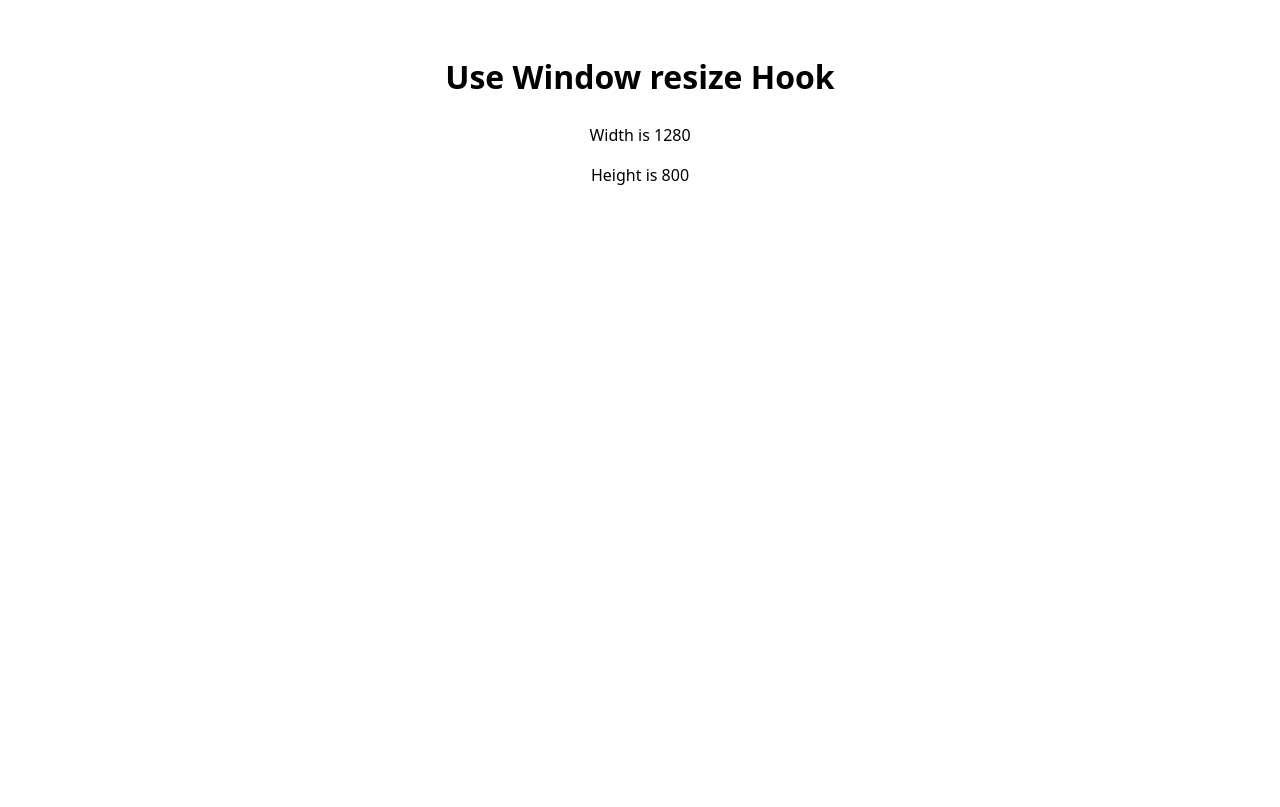
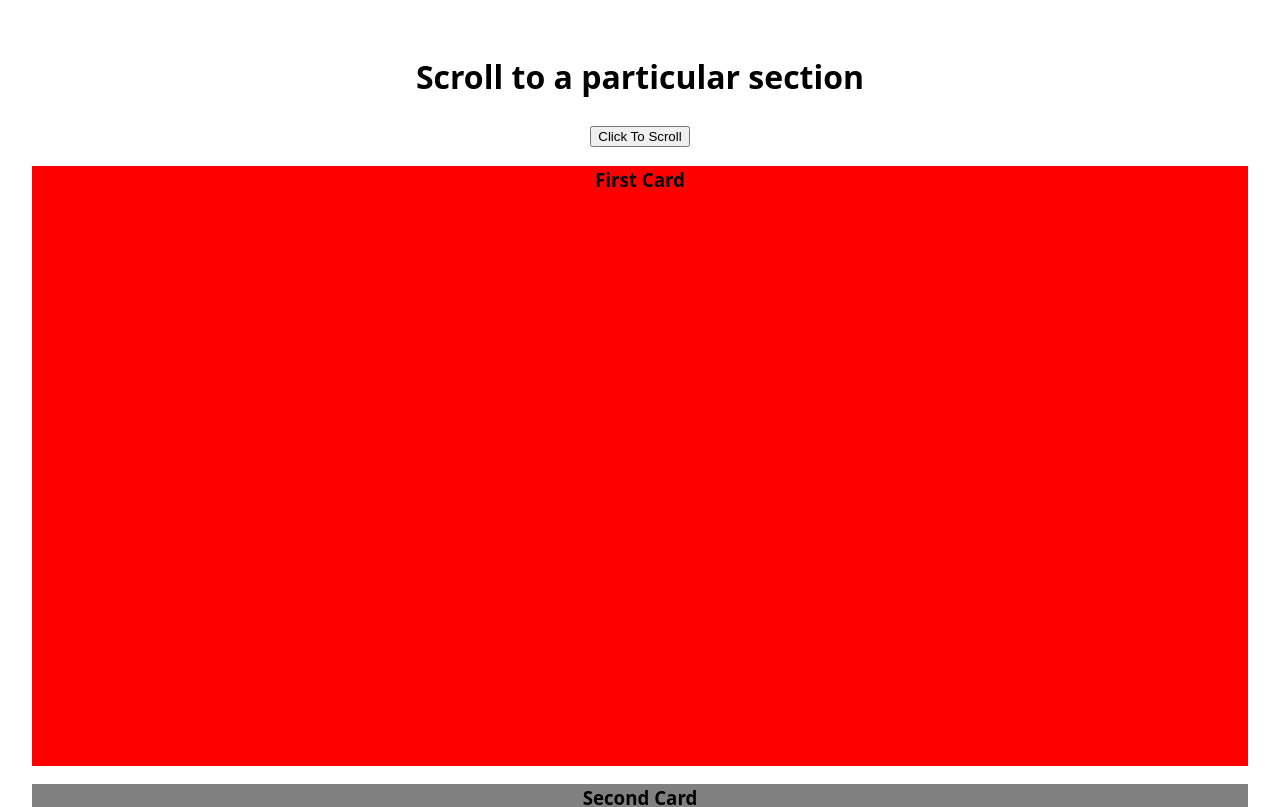
Before and after one commit to katerynaKV/react-projects, a React app: page / in a window 1280 px wide. Shown: the top 807 px of the page. Built offline with nearby package versions, Linux system fonts and the light colour scheme; the HTML template or start-up script is replaced by a standard one.

Commit message:
Added scrollTo project

```diff
--- a/src/App.jsx
+++ b/src/App.jsx
@@ -19,6 +19,8 @@ import UseFetchHookTest from './projects/use-fetch/UseFetchHookTest';
 import { menus } from './projects/tree-view/data';
 import UseOnClickOutsideTest from './projects/use-outside-click/UseOnClickOutsideTest';
 import UseWindowResizeTest from './projects/use-window-resize/UseWindowResizeTest';
+import ScrollToTopAndBottom from './projects/scroll-to-top-and-bottom/ScrollToTopAndBottom';
+import ScrollToSection from './projects/scroll-to-top-and-bottom/ScrollToSection';
 
 function App() {
   return (
@@ -79,7 +81,13 @@ function App() {
       {/* <UseOnClickOutsideTest /> */}
 
       {/* Use Window Resize Hook Test */}
-      <UseWindowResizeTest />
+      {/* <UseWindowResizeTest /> */}
+
+      {/* Scroll to Top and Bottom */}
+      {/* <ScrollToTopAndBottom /> */}
+
+      {/* Scroll to a Particular Section */}
+      <ScrollToSection />
     </div>
   );
 }
--- /dev/null
+++ b/src/projects/scroll-to-top-and-bottom/ScrollToSection.jsx
@@ -0,0 +1,71 @@
+import { useRef } from 'react';
+
+const data = [
+  {
+    label: 'First Card',
+    style: {
+      width: '100%',
+      height: '600px',
+      background: 'red',
+    },
+  },
+  {
+    label: 'Second Card',
+    style: {
+      width: '100%',
+      height: '600px',
+      background: 'grey',
+    },
+  },
+  {
+    label: 'Third Card',
+    style: {
+      width: '100%',
+      height: '600px',
+      background: 'blue',
+    },
+  },
+  {
+    label: 'Fourth Card',
+    style: {
+      width: '100%',
+      height: '600px',
+      background: 'green',
+    },
+  },
+  {
+    label: 'Fifth Card',
+    style: {
+      width: '100%',
+      height: '600px',
+      background: 'orange',
+    },
+  },
+];
+
+export default function ScrollToSection() {
+  const ref = useRef();
+
+  function handleScrollToSection() {
+    let pos = ref.current.getBoundingClientRect().top;
+
+    window.scrollTo({
+      top: pos,
+      behavior: 'smooth',
+    });
+  }
+
+  return (
+    <div>
+      <h1>Scroll to a particular section</h1>
+
+      <button onClick={handleScrollToSection}>Click To Scroll</button>
+
+      {data.map((dataItem, index) => (
+        <div key={index} ref={index === 4 ? ref : null} style={dataItem.style}>
+          <h3>{dataItem.label}</h3>
+        </div>
+      ))}
+    </div>
+  );
+}
--- /dev/null
+++ b/src/projects/scroll-to-top-and-bottom/ScrollToTopAndBottom.jsx
@@ -0,0 +1,45 @@
+import { useRef } from 'react';
+
+import useFetch from '../use-fetch/useFetch';
+
+export default function ScrollToTopAndBottom() {
+  const { data, error, pending } = useFetch('https://dummyjson.com/products?limit=100');
+
+  const bottomRef = useRef(null);
+
+  function handleScrollToTop() {
+    window.scrollTo({
+      top: 0,
+      behavior: 'smooth',
+    });
+  }
+
+  function handleScrollToBottom() {
+    bottomRef.current.scrollIntoView({ behavior: 'smooth' });
+  }
+
+  if (error) {
+    return <h1>Error occured! Please try again.</h1>;
+  }
+
+  if (pending) {
+    return <h1>Loading! Please wait.</h1>;
+  }
+
+  return (
+    <div>
+      <h1>Scroll To Top And Bottom Feature</h1>
+      <h3>This is the top section</h3>
+
+      <button onClick={handleScrollToBottom}>Scroll To Bottom</button>
+
+      <ul style={{ listStyle: 'none' }}>
+        {data?.products?.length && data.products.map((product) => <li key={product.id}>{product.title}</li>)}
+      </ul>
+
+      <button onClick={handleScrollToTop}>Scroll To Top</button>
+
+      <h3 ref={bottomRef}>This is the bottom of the page</h3>
+    </div>
+  );
+}
```
